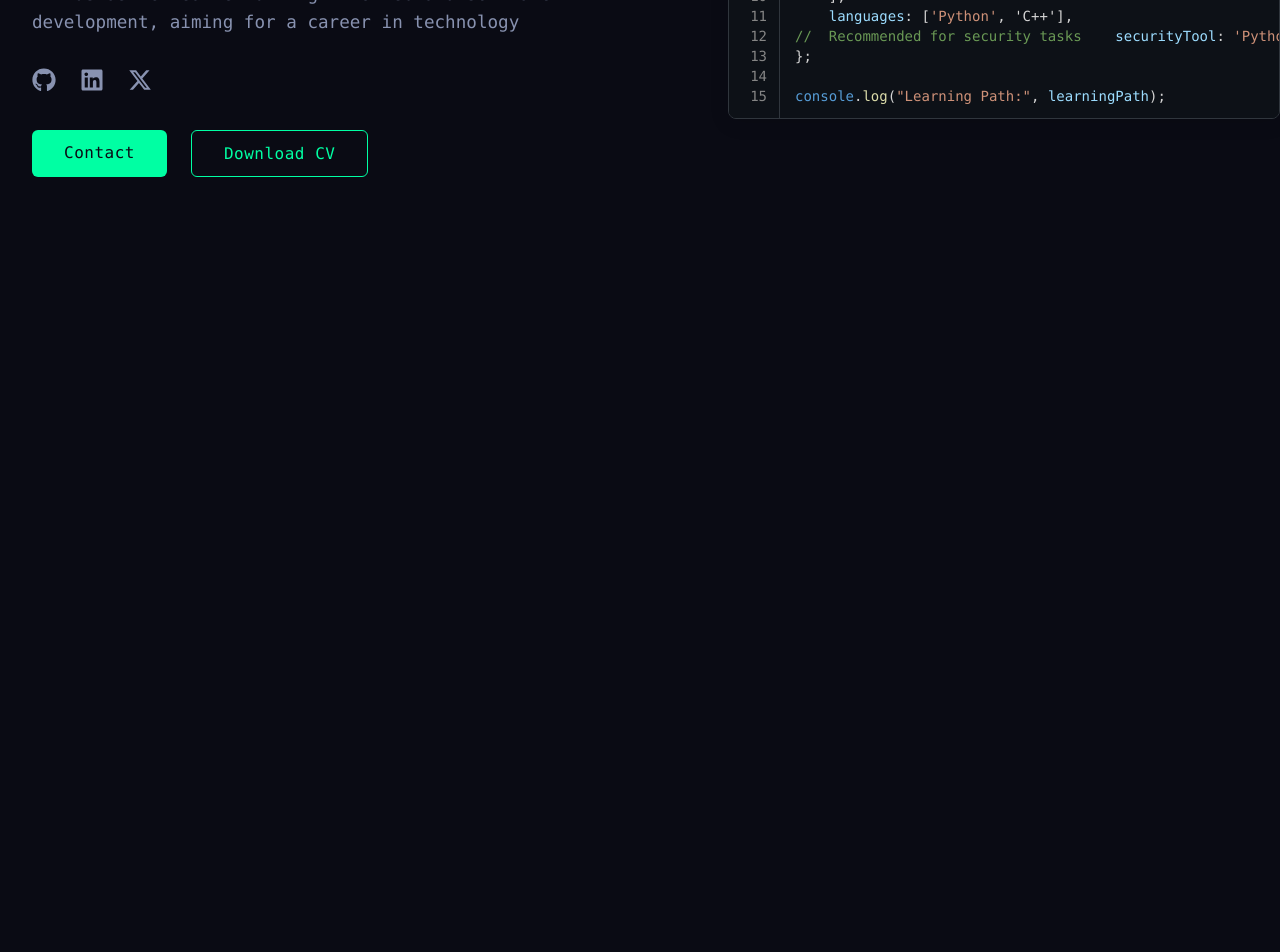
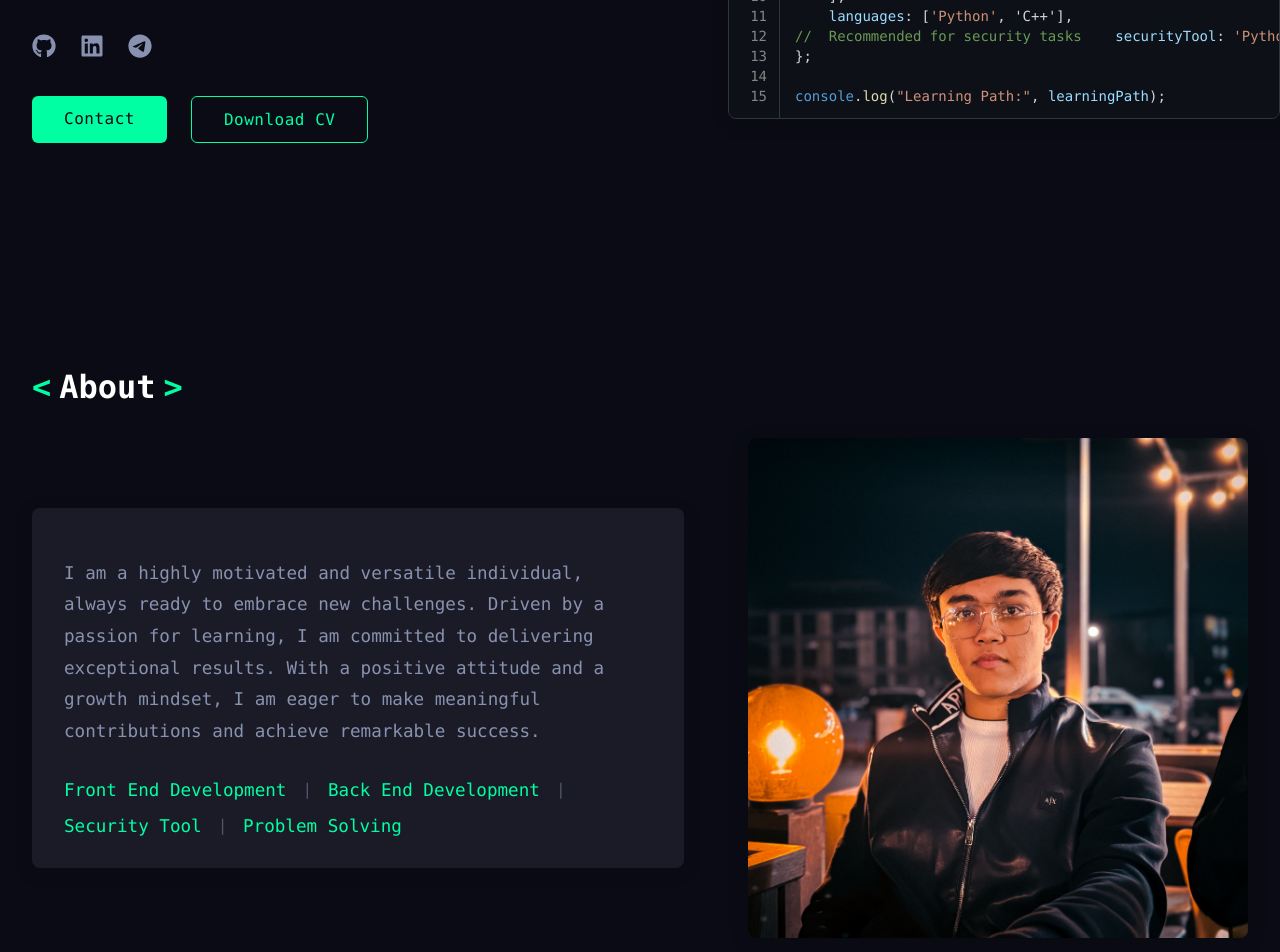
Before and after one commit to OtabekBoboqulov/portfolio_website, a React (Create React App) app: page / in a window 1280 px wide. Shown: the part 480-1432 px from the top of the page. Before the commit the page ends 800 px from the top, so only its background shows below. Built offline with nearby package versions, Linux system fonts and the light colour scheme.

Commit message:
better design with animations

```diff
--- a/src/Pages/HomePage.js
+++ b/src/Pages/HomePage.js
@@ -1,8 +1,9 @@
 import React, { useState, useEffect } from "react";
-import { FaLinkedin, FaGithub, FaXTwitter } from "react-icons/fa6";
+import { FaLinkedin, FaGithub, FaTelegram } from "react-icons/fa6";
 import { SunIcon, MoonIcon } from "@heroicons/react/24/outline";
 import { DiJavascript, DiPython } from "react-icons/di";
 import "../styles/HomePage.css";
+import profileImg from "../assets/profile.JPG";
 
 const tokenize = (line, language) => {
   const tokens = [];
@@ -141,6 +142,8 @@ print("Learning Path:", learning_path)`;
 const HomePage = () => {
   const [isDark, setIsDark] = useState(true);
   const [activeTab, setActiveTab] = useState("js");
+  const [isVisible, setIsVisible] = useState(false);
+  const [isAboutVisible, setIsAboutVisible] = useState(false);
 
   useEffect(() => {
     document.documentElement.setAttribute(
@@ -148,6 +151,35 @@ const HomePage = () => {
       isDark ? "dark" : "light"
     );
   }, [isDark]);
+
+  useEffect(() => {
+    setIsVisible(true);
+
+    // Create intersection observer for About section
+    const observer = new IntersectionObserver(
+      ([entry]) => {
+        if (entry.isIntersecting) {
+          setIsAboutVisible(true);
+          observer.unobserve(entry.target); // Stop observing once visible
+        }
+      },
+      {
+        threshold: 0.2, // Trigger when 20% of the section is visible
+      }
+    );
+
+    // Start observing the About section
+    const aboutSection = document.querySelector(".about-section");
+    if (aboutSection) {
+      observer.observe(aboutSection);
+    }
+
+    return () => {
+      if (aboutSection) {
+        observer.unobserve(aboutSection);
+      }
+    };
+  }, []);
 
   const renderCodeContent = (code) => {
     const lines = code.split("\n");
@@ -174,7 +206,7 @@ const HomePage = () => {
   };
 
   return (
-    <div className="HomePage">
+    <div className={`HomePage ${isVisible ? "visible" : ""}`}>
       <div className="content-wrapper">
         <nav>
           <div className="logo">
@@ -206,7 +238,7 @@ const HomePage = () => {
           <div className="hero-content">
             <div className="hello">&lt;Hello&gt;</div>
             <h1 className="name">
-              I'm <span className="accent">Ferdous Mikdad</span>
+              I'm <span className="accent">Shokhrukh</span>
             </h1>
             <div className="role">
               I'm a <span className="accent">{"{Code Newbie}"}</span>
@@ -234,11 +266,11 @@ const HomePage = () => {
                 <FaLinkedin />
               </a>
               <a
-                href="https://twitter.com"
+                href="https://t.me/yourusername"
                 target="_blank"
                 rel="noopener noreferrer"
               >
-                <FaXTwitter />
+                <FaTelegram />
               </a>
             </div>
 
@@ -276,6 +308,39 @@ const HomePage = () => {
             </div>
           </div>
         </div>
+
+        <div className="about-section" id="about" data-visible={isAboutVisible}>
+          <h2 className="section-title">
+            <span className="angle-bracket">&lt;</span>
+            About
+            <span className="angle-bracket">&gt;</span>
+          </h2>
+          <div className="about-container">
+            <div className="about-content">
+              <p className="about-text">
+                I am a highly motivated and versatile individual, always ready
+                to embrace new challenges. Driven by a passion for learning, I
+                am committed to delivering exceptional results. With a positive
+                attitude and a growth mindset, I am eager to make meaningful
+                contributions and achieve remarkable success.
+              </p>
+              <div className="skills-categories">
+                <span className="skill-item">Front End Development</span>
+                <span className="separator">|</span>
+                <span className="skill-item">Back End Development</span>
+                <span className="separator">|</span>
+                <span className="skill-item">Security Tool</span>
+                <span className="separator">|</span>
+                <span className="skill-item">Problem Solving</span>
+              </div>
+            </div>
+            <div className="about-image-card">
+              <div className="image-container">
+                <img src={profileImg} alt="Profile" className="profile-image" />
+              </div>
+            </div>
+          </div>
+        </div>
       </div>
     </div>
   );
--- a/src/styles/HomePage.css
+++ b/src/styles/HomePage.css
@@ -27,6 +27,8 @@
   font-size: 1.5rem;
   font-weight: 500;
   color: var(--text-primary);
+  opacity: 0;
+  animation: fadeIn 0.5s ease-out forwards;
 }
 
 .logo span {
@@ -55,10 +57,30 @@ nav {
 .nav-links a {
   color: var(--text-primary);
   text-decoration: none;
-  opacity: 0.7;
-  transition: all 0.2s;
+  opacity: 0;
+  animation: fadeIn 0.5s ease-out forwards;
   font-size: 1.1rem;
   font-weight: 500;
+}
+
+.nav-links a:nth-child(1) {
+  animation-delay: 0.1s;
+}
+
+.nav-links a:nth-child(2) {
+  animation-delay: 0.2s;
+}
+
+.nav-links a:nth-child(3) {
+  animation-delay: 0.3s;
+}
+
+.nav-links a:nth-child(4) {
+  animation-delay: 0.4s;
+}
+
+.nav-links a:nth-child(5) {
+  animation-delay: 0.5s;
 }
 
 .nav-links a:hover {
@@ -71,6 +93,7 @@ nav {
   font-size: 2rem;
   margin-bottom: 1rem;
   font-weight: 500;
+  animation-delay: 0.2s;
 }
 
 .name {
@@ -78,6 +101,7 @@ nav {
   margin: 0.5rem 0;
   font-weight: 600;
   line-height: 1.2;
+  animation-delay: 0.4s;
 }
 
 .role {
@@ -85,6 +109,7 @@ nav {
   margin: 1rem 0 1.5rem;
   font-weight: 500;
   line-height: 1.2;
+  animation-delay: 0.6s;
 }
 
 .description {
@@ -93,12 +118,14 @@ nav {
   line-height: 1.6;
   margin: 1.5rem 0;
   max-width: 540px;
+  animation-delay: 0.8s;
 }
 
 .social-links {
   display: flex;
   gap: 1.5rem;
   margin: 2rem 0;
+  animation-delay: 1s;
 }
 
 .social-links a {
@@ -116,6 +143,7 @@ nav {
   display: flex;
   gap: 1.5rem;
   margin-top: 2rem;
+  animation-delay: 1.2s;
 }
 
 .btn {
@@ -148,6 +176,8 @@ nav {
   display: flex;
   justify-content: flex-end;
   padding-left: 2rem;
+  opacity: 0;
+  animation: slideInRight 0.8s ease-out 0.4s forwards;
 }
 
 .code-preview {
@@ -287,6 +317,8 @@ nav {
   align-items: center;
   justify-content: center;
   transition: all 0.3s ease;
+  opacity: 0;
+  animation: fadeIn 0.5s ease-out 0.6s forwards;
 }
 
 .theme-toggle:hover {
@@ -301,3 +333,227 @@ nav {
   height: 20px !important;
   color: currentColor;
 }
+
+/* Animations */
+@keyframes slideUpFade {
+  0% {
+    opacity: 0;
+    transform: translateY(30px);
+  }
+  100% {
+    opacity: 1;
+    transform: translateY(0);
+  }
+}
+
+@keyframes slideInRight {
+  0% {
+    opacity: 0;
+    transform: translateX(50px);
+  }
+  100% {
+    opacity: 1;
+    transform: translateX(0);
+  }
+}
+
+@keyframes fadeIn {
+  0% {
+    opacity: 0;
+  }
+  100% {
+    opacity: 1;
+  }
+}
+
+/* Apply animations to elements */
+.hero-content > * {
+  opacity: 0;
+  animation: slideUpFade 0.7s ease-out forwards;
+}
+
+/* Smooth transition for theme toggle */
+* {
+  transition: background-color 0.3s ease, color 0.3s ease,
+    border-color 0.3s ease, opacity 0.3s ease, transform 0.3s ease;
+}
+
+.about-section {
+  margin: 6rem 0;
+  opacity: 0;
+  transform: translateY(40px);
+  transition: opacity 0.8s ease-out, transform 0.8s ease-out;
+  visibility: hidden;
+}
+
+.about-section[data-visible="true"] {
+  opacity: 1;
+  transform: translateY(0);
+  visibility: visible;
+}
+
+/* Add staggered animation classes */
+.about-section .section-title,
+.about-section .about-text,
+.about-section .skills-categories,
+.about-section .about-image-card {
+  opacity: 0;
+  transform: translateY(30px);
+}
+
+.about-section[data-visible="true"] .section-title {
+  animation: slideUpAndFade 0.6s cubic-bezier(0.4, 0, 0.2, 1) forwards;
+}
+
+.about-section[data-visible="true"] .about-text {
+  animation: slideUpAndFade 0.6s cubic-bezier(0.4, 0, 0.2, 1) 0.2s forwards;
+}
+
+.about-section[data-visible="true"] .skills-categories {
+  animation: slideUpAndFade 0.6s cubic-bezier(0.4, 0, 0.2, 1) 0.4s forwards;
+}
+
+.about-section[data-visible="true"] .about-image-card {
+  animation: scaleInAndFade 0.8s cubic-bezier(0.4, 0, 0.2, 1) 0.3s forwards;
+}
+
+.about-section[data-visible="true"] .skill-item {
+  opacity: 0;
+  animation: popIn 0.5s cubic-bezier(0.4, 0, 0.2, 1) forwards;
+}
+
+.about-section[data-visible="true"] .skill-item:nth-child(1) {
+  animation-delay: 0.5s;
+}
+.about-section[data-visible="true"] .skill-item:nth-child(3) {
+  animation-delay: 0.6s;
+}
+.about-section[data-visible="true"] .skill-item:nth-child(5) {
+  animation-delay: 0.7s;
+}
+.about-section[data-visible="true"] .skill-item:nth-child(7) {
+  animation-delay: 0.8s;
+}
+
+@keyframes slideUpAndFade {
+  from {
+    opacity: 0;
+    transform: translateY(30px);
+  }
+  to {
+    opacity: 1;
+    transform: translateY(0);
+  }
+}
+
+@keyframes scaleInAndFade {
+  from {
+    opacity: 0;
+    transform: scale(0.9) translateY(30px);
+  }
+  to {
+    opacity: 1;
+    transform: scale(1) translateY(0);
+  }
+}
+
+@keyframes popIn {
+  0% {
+    opacity: 0;
+    transform: scale(0.8);
+  }
+  70% {
+    transform: scale(1.1);
+  }
+  100% {
+    opacity: 1;
+    transform: scale(1);
+  }
+}
+
+.about-container {
+  display: flex;
+  gap: 4rem;
+  align-items: center;
+}
+
+.about-content {
+  flex: 1;
+  background: var(--bg-secondary);
+  padding: 2rem;
+  border-radius: 8px;
+  box-shadow: 0 4px 20px rgba(0, 0, 0, 0.1);
+}
+
+.about-image-card {
+  flex: 1;
+  max-width: 500px;
+}
+
+.image-container {
+  position: relative;
+  width: 100%;
+  padding-top: 100%; /* 1:1 Aspect Ratio */
+  border-radius: 8px;
+  overflow: hidden;
+  box-shadow: 0 4px 20px rgba(0, 0, 0, 0.15);
+  background: var(--bg-secondary);
+}
+
+.profile-image {
+  position: absolute;
+  top: 0;
+  left: 0;
+  width: 100%;
+  height: 100%;
+  object-fit: cover;
+  transition: transform 0.3s ease;
+}
+
+.image-container:hover .profile-image {
+  transform: scale(1.05);
+}
+
+.section-title {
+  font-size: 2rem;
+  margin-bottom: 2rem;
+  display: flex;
+  align-items: center;
+  gap: 0.5rem;
+}
+
+.angle-bracket {
+  color: var(--accent);
+  font-family: "Monaco", monospace;
+}
+
+.about-text {
+  color: var(--text-secondary);
+  font-size: 1.1rem;
+  line-height: 1.8;
+  margin-bottom: 2rem;
+  font-family: "Monaco", "Menlo", monospace;
+}
+
+.skills-categories {
+  display: flex;
+  flex-wrap: wrap;
+  gap: 1rem;
+  align-items: center;
+}
+
+.skill-item {
+  color: var(--accent);
+  font-size: 1.1rem;
+  font-weight: 500;
+  transition: all 0.2s;
+}
+
+.skill-item:hover {
+  transform: translateY(-2px);
+}
+
+.separator {
+  color: var(--text-secondary);
+  opacity: 0.5;
+}
```
Also changed, not shown: src/assets/background.jpg (deleted), src/assets/profile.JPG (added).
